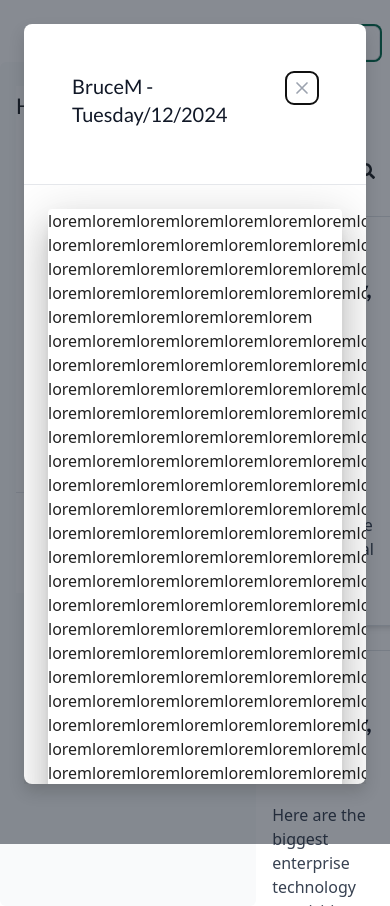
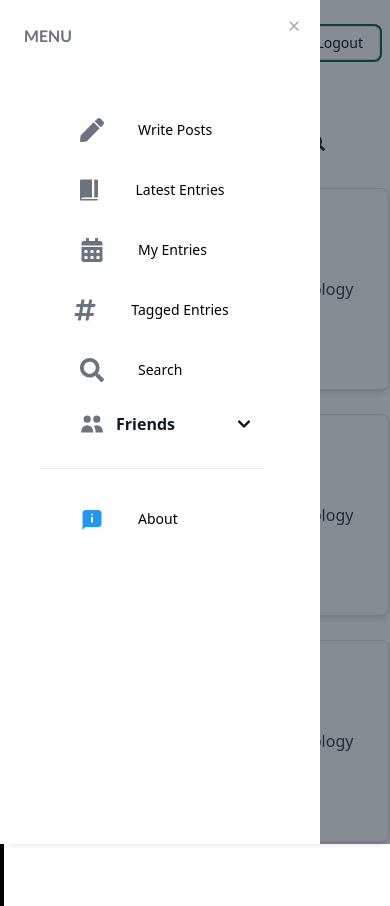
Before and after one commit to Bruce-Mahagwa/MentalHealthDiary, a React (Create React App) app in the folder frontend/: page /home in a window 390 px wide. Built offline with nearby package versions, Linux system fonts and the light colour scheme.

Commit message:
Adds a responsive design to the drawer navigation

```diff
--- a/frontend/src/Components/Home/Home.js
+++ b/frontend/src/Components/Home/Home.js
@@ -3,13 +3,16 @@ import "./Home.css"
 import NavigationLoggedIn from "../Navigation/NavigationLoggedIn";
 import DrawerNavigation from "../Navigation/DrawerNavigation";
 import MainContent from "../MainContent/MainContent";
+// dependencies
+import { useState } from "react";
 const Home = () => {
+    const [isOpen, setIsOpen] = useState(true);
     return (
         <>
             <main id = "main" className = "w-full min-h-screen overflow-y-hidden">
-                <NavigationLoggedIn />
+                <NavigationLoggedIn setIsOpen={setIsOpen} />
                 <div className = "flex">
-                    <DrawerNavigation />
+                    <DrawerNavigation isOpen={isOpen} setIsOpen={setIsOpen}/>
                     <MainContent />
                 </div>
             </main>
--- a/frontend/src/Components/MainContent/MainContent.js
+++ b/frontend/src/Components/MainContent/MainContent.js
@@ -6,9 +6,9 @@ import FriendsContent from "../Friends/FriendsContent";
 import Entries from "../Entries/Entries";
 const MainContent = () => {
     return (
-        <section className = "flex flex-col items-center w-full max-h-screen overflow-y-scroll">
+        <section className = "flex flex-col items-center max-h-screen overflow-y-scroll w-full md:w-2/3 lg:w-4/5">
             <ContentHeader />
-            <div className = "w-full mb-4">
+            <div className = "mb-4">
                 {/* <Editor /> */}
                 {/* <FriendsContent /> */}
                 <Entries />
--- a/frontend/src/Components/Navigation/DrawerNavigation.js
+++ b/frontend/src/Components/Navigation/DrawerNavigation.js
@@ -1,20 +1,22 @@
 // dependencies
-import { Button, Drawer, Sidebar} from "flowbite-react";
+import { Button, Drawer, Sidebar, Modal} from "flowbite-react";
 import { useState } from "react";
 import { FaSearch, FaPen, FaCalendarAlt, FaHashtag } from "react-icons/fa";
 import { IoIosJournal } from "react-icons/io";
 import { HiUsers } from "react-icons/hi";
 import { FcAbout } from "react-icons/fc";
 
-export function DrawerNavigation() {
+export function DrawerNavigation({isOpen, setIsOpen}) {
+  const handleClose = () => setIsOpen(false);
   return (
-        <div>
+    <>
+        <div className = "hidden md:block max-h-screen overflow-y-scroll">
             <Sidebar className = "bg-white">
               <div className="flex flex-col justify-between py-2 bg-white">
                 <h4>Health Diary</h4>
                 <div>
                   <Sidebar.Items>
-                    <Sidebar.ItemGroup className = "pt-0 mt-0">
+                    <Sidebar.ItemGroup className = "pt-0 mt-0 px-0">
                       <Sidebar.Item icon={FaPen} className="no-underline cursor-pointer">
                         <Button className = 'text-black no-underline border-0' size="sm">Write Posts</Button>
                       </Sidebar.Item>
@@ -60,6 +62,69 @@ export function DrawerNavigation() {
               </div>
             </Sidebar>
         </div>
+
+        {/* drawer for small screens */}
+        <div className = "md:hidden w-max border-black border-2">
+          <Drawer open={isOpen} onClose={handleClose} className="md:hidden">
+          <Drawer.Header title="MENU" titleIcon={() => <></>} />
+          <Drawer.Items>
+            <Sidebar
+              aria-label="Sidebar with multi-level dropdown example"
+              className="[&>div]:bg-transparent [&>div]:p-0"
+            >
+              <div className="flex h-full flex-col justify-between py-2">
+                <div>
+                <Sidebar.Items>
+                      <Sidebar.ItemGroup className = "pt-0 mt-0">
+                        <Sidebar.Item icon={FaPen} className="no-underline cursor-pointer">
+                          <Button className = 'text-black no-underline border-0' size="sm">Write Posts</Button>
+                        </Sidebar.Item>
+
+                        <Sidebar.Item icon={IoIosJournal} className="no-underline cursor-pointer">
+                          <Button className = 'text-black no-underline border-0' size="sm">Latest Entries</Button>
+                        </Sidebar.Item>
+
+                        <Sidebar.Item icon={FaCalendarAlt} className="no-underline cursor-pointer">
+                          <Button className = 'text-black no-underline border-0' size="sm">My Entries</Button>
+                        </Sidebar.Item>
+
+                        <Sidebar.Item icon={FaHashtag} className="no-underline cursor-pointer">
+                          <Button className = 'text-black no-underline border-0' size="sm">Tagged Entries</Button>
+                        </Sidebar.Item>
+
+                        <Sidebar.Item icon={FaSearch} className="no-underline cursor-pointer">
+                          <Button className = 'text-black no-underline border-0' size="sm">Search</Button>
+                        </Sidebar.Item>
+
+                        <Sidebar.Collapse icon={HiUsers} label = "Friends" className = "text-left font-bold">
+                            <Sidebar.Item className="no-underline cursor-pointer">
+                                My Friends
+                            </Sidebar.Item>
+                            <Sidebar.Item className="no-underline cursor-pointer">
+                                Friend Requests
+                            </Sidebar.Item>
+                            <Sidebar.Item className="no-underline cursor-pointer">
+                                Invites
+                            </Sidebar.Item>
+                        </Sidebar.Collapse>
+
+                      </Sidebar.ItemGroup>
+
+                      <Sidebar.ItemGroup>
+                        <Sidebar.Item icon={FcAbout} className="no-underline cursor-pointer">
+                          <Button className = 'text-black no-underline border-0' size="sm">About</Button>
+                        </Sidebar.Item>
+                      </Sidebar.ItemGroup>
+
+                    </Sidebar.Items>
+                </div>
+              </div>
+            </Sidebar>
+          </Drawer.Items>
+        </Drawer>
+      </div>
+        {/* end of drawer for small screens */}
+      </>
   );
 }
 export default DrawerNavigation;
--- a/frontend/src/Components/Navigation/NavigationLoggedIn.js
+++ b/frontend/src/Components/Navigation/NavigationLoggedIn.js
@@ -6,10 +6,14 @@ import { FcAbout } from "react-icons/fc";
 import { MdOutlineLogout } from "react-icons/md";
 import { Button, Dropdown } from "flowbite-react";
 
-const NavigationLoggedIn = () => {
+const NavigationLoggedIn = ({setIsOpen}) => {
     return (
         <>
             <Button.Group className = "hidden sm:flex justify-end pr-4 md:pr-10 xl:pr-12 pt-4">
+                <Button outline color="success" className="hover:opacity-0.5 justify-self-start mr-auto md:hidden" onClick={() => setIsOpen(true)}>
+                    <FcAbout className = "mr-1 h-4 w-4"/>
+                    Menu
+                </Button>
                 <Button outline color="success" className="hover:opacity-0.5">
                     <FcAbout className = "mr-1 h-4 w-4"/>
                     About
--- a/frontend/src/Components/Reader/Reader.js
+++ b/frontend/src/Components/Reader/Reader.js
@@ -4,7 +4,7 @@ import { Paper } from "@mui/material";
 
 const Reader = () => {
     return (
-        <Modal show = {true}>
+        <Modal show = {false}>
             <Modal.Header>
                 BruceM - Tuesday/12/2024
             </Modal.Header>
```
